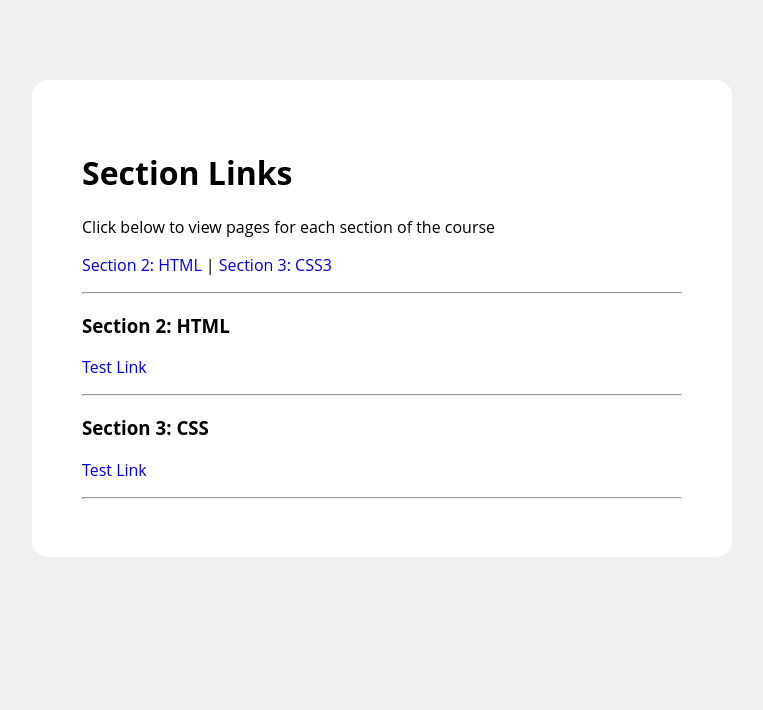
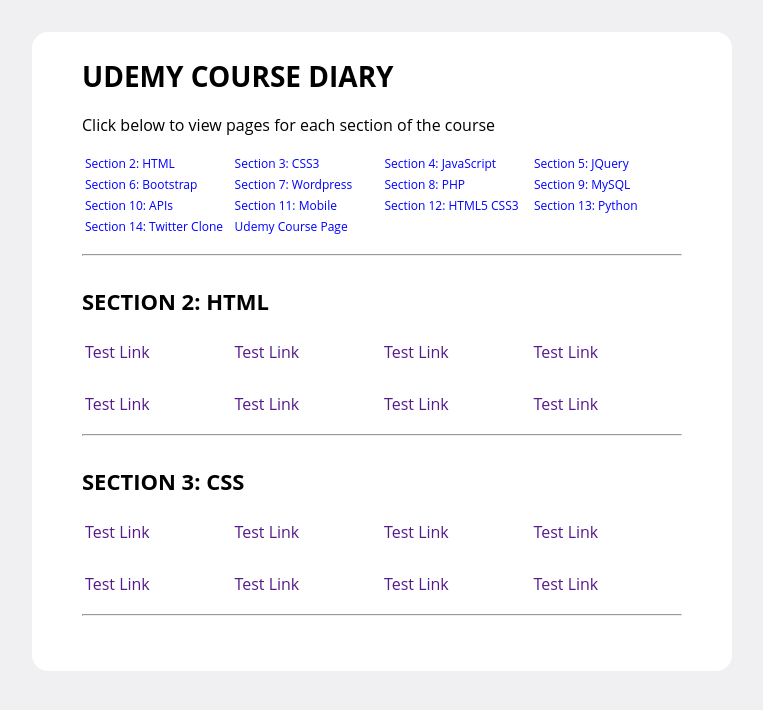
Before and after one commit to insyd/CourseWork, a plain HTML site: page index.html in a window 1280 px wide. Shown: the whole page, without its empty margins (258-1021 px from the left). Drawn offline with Linux system fonts and the light colour scheme.

Commit message:
Homepage Final
Finalised homepage layout

```diff
--- a/index.html
+++ b/index.html
@@ -12,29 +12,121 @@
       }
       div {
         width: 600px;
-        margin: 5em auto;
-        padding: 50px;
+        margin: 2em auto;
+        padding: 25px 50px 25px 50px;
         background-color: #fff;
         border-radius: 1em;
       }
-      a {
+
+      a, a:visited {
         text-decoration: none;
       }
+
+      #NavTable tr td {
+        width: 150px;
+      }
+      #NavTable tr td a, #NavTable tr td a:visited  {
+        color: blue;
+        font-size: 12px;
+      }
+
+      h1 {
+        margin-top: 0;
+        font-size: 28px;
+      }
+      h3 {
+        margin-top: 0;
+        font-size: 22px;
+      }
+      h1,h2,h3 {
+        text-transform: uppercase;
+      }
+      hr {
+        margin: 0 0 30 0;
+      }
+      .Section-links table tr td {
+        width: 150px;
+        font-size: 16px;
+      }
+
     </style>
   </head>
 
   <body>
     <div>
-      <h1>Section Links</h1>
+      <h1>Udemy Course Diary</h1>
       <p>Click below to view pages for each section of the course</p>
-      <p><a href="#2HTML">Section 2: HTML</a> | <a href="#3CSS">Section 3: CSS3</a></p>
+      <p class="Section-links">
+        <table id="NavTable">
+          <tr>
+            <td><a href="#2HTML">Section 2: HTML</a></td>
+            <td><a href="#3CSS">Section 3: CSS3</a></td>
+            <td><a href="#4JavaScript">Section 4: JavaScript</a></td>
+            <td><a href="#5JavaScript">Section 5: JQuery</a></td>
+          </tr>
+          <tr>
+            <td><a href="#6Bootstrap">Section 6: Bootstrap</a></td>
+            <td><a href="#7Wordpress">Section 7: Wordpress</a></td>
+            <td><a href="#8PHP">Section 8: PHP</a></td>
+            <td><a href="#9MySQL">Section 9: MySQL</a></td>
+          </tr>
+          <tr>
+            <td><a href="#10APIs">Section 10: APIs</a></td>
+            <td><a href="#11Mobile">Section 11: Mobile</a></td>
+            <td><a href="#12HTML5CSS3">Section 12: HTML5 CSS3</a></td>
+            <td><a href="#13Python">Section 13: Python</a></td>
+          </tr>
+          <tr>
+            <td><a href="#14Twitter">Section 14: Twitter Clone</a></td>
+            <td><a href="https://www.udemy.com/the-complete-web-developer-course-2/learn/v4/content">Udemy Course Page</a></td>
+            <td><a href=""></a></td>
+            <td><a href=""></a></td>
+          </tr>
+        </table>
+      </p>
+
       <hr>
+
       <h3 id="2HTML">Section 2: HTML</h3>
-      <p><a href="#">Test Link</a></p>
+      <p class="Section-links">
+        <table>
+          <tr>
+            <td><a href="">Test Link</a></td>
+            <td><a href="">Test Link</a></td>
+            <td><a href="">Test Link</a></td>
+            <td><a href="">Test Link</a></td>
+          </tr>
+          <td><td><br></td></td>
+          <tr>
+            <td><a href="">Test Link</a></td>
+            <td><a href="">Test Link</a></td>
+            <td><a href="">Test Link</a></td>
+            <td><a href="">Test Link</a></td>
+          </tr>
+        </table>
+      </p>
       <hr>
+
       <h3 id="3CSS">Section 3: CSS</h3>
-      <p><a href="#">Test Link</a></p>
+      <p class="Section-links">
+        <table>
+          <tr>
+            <td><a href="">Test Link</a></td>
+            <td><a href="">Test Link</a></td>
+            <td><a href="">Test Link</a></td>
+            <td><a href="">Test Link</a></td>
+          </tr>
+          <td><td><br></td></td>
+          <tr>
+            <td><a href="">Test Link</a></td>
+            <td><a href="">Test Link</a></td>
+            <td><a href="">Test Link</a></td>
+            <td><a href="">Test Link</a></td>
+          </tr>
+        </table>
+      </p>
       <hr>
+
     </div>
   </body>
 
```
